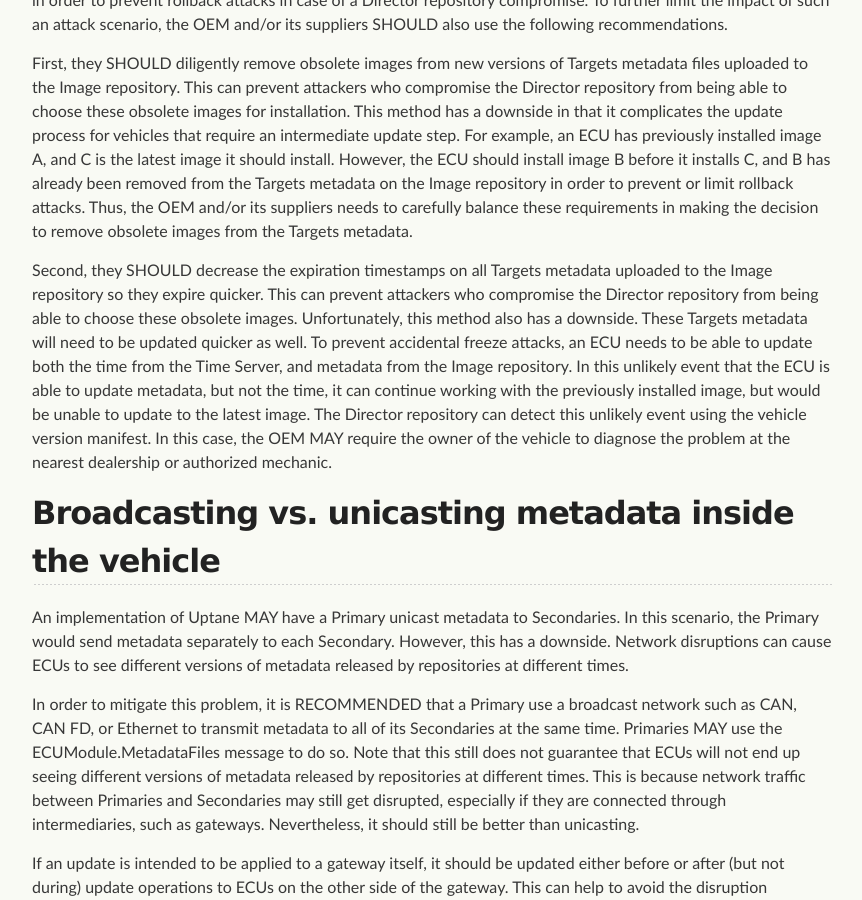
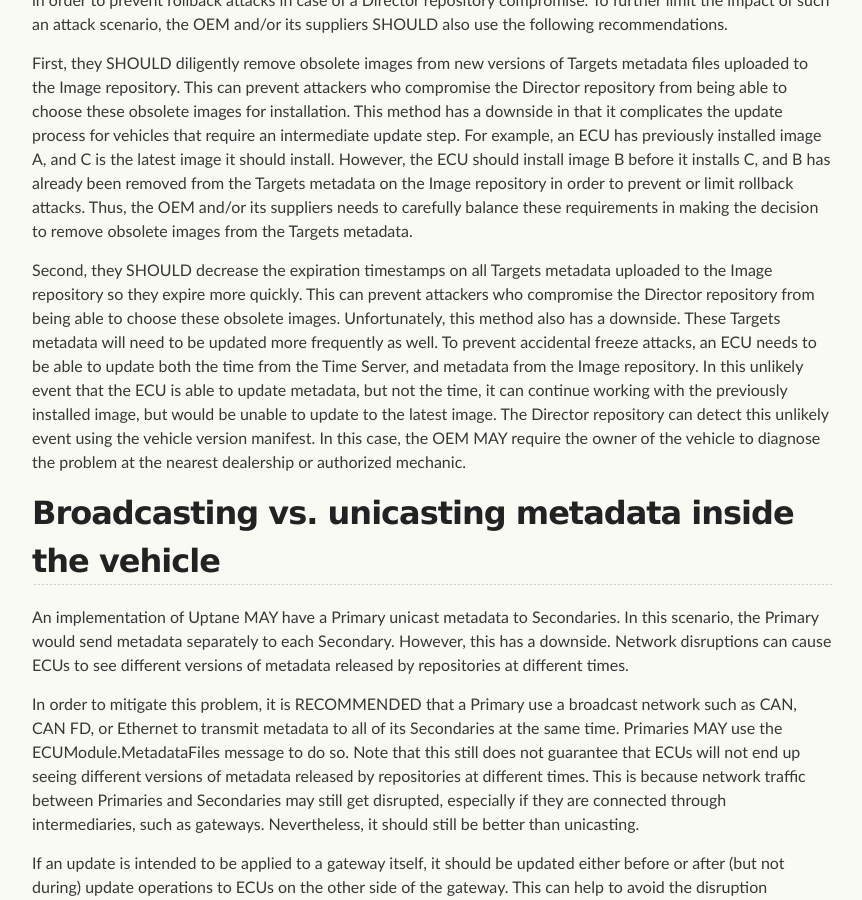
Before and after one commit to uptane/deployment-considerations, a Jekyll site: the page built from security_considerations.md, in a window 1280 px wide and 900 px high, scrolled down 1236 px. Shown: the whole window, without its empty margins (208-1070 px from the left). Built offline with Jekyll 4.4.1, drawn with Linux system fonts in a browser that asks for light colours; our own code applies the rules of GitHub Pages for plain Markdown files.

Commit message:
Update security_considerations.md
Co-Authored-By: Patrick Vacek <patrickvacek@gmail.com>

```diff
--- a/security_considerations.md
+++ b/security_considerations.md
@@ -24,7 +24,7 @@ On the [Exceptional Operations](https://github.com/uptane/deployment-considerati
 
 First, they SHOULD diligently remove obsolete images from new versions of Targets metadata files uploaded to the Image repository. This can prevent attackers who compromise the Director repository from being able to choose these obsolete images for installation. This method has a downside in that it complicates the update process for vehicles that require an intermediate update step. For example, an ECU has previously installed image A, and C is the latest image it should install. However, the ECU should install image B before it installs C, and B has already been removed from the Targets metadata on the Image repository in order to prevent or limit rollback attacks. Thus, the OEM and/or its suppliers needs to carefully balance these requirements in making the decision to remove obsolete images from the Targets metadata.
 
-Second, they SHOULD decrease the expiration timestamps on all Targets metadata uploaded to the Image repository so they expire quicker. This can prevent attackers who compromise the Director repository from being able to choose these obsolete images. Unfortunately, this method also has a downside. These Targets metadata will need to be updated quicker as well. To prevent accidental freeze attacks, an ECU needs to be able to update both the time from the Time Server, and metadata from the Image repository.  In this unlikely event that the ECU is able to update metadata, but not the time, it can continue working with the previously installed image, but would be unable to update to the latest image. The Director repository can detect this unlikely event using the vehicle version manifest. In this case, the OEM MAY require the owner of the vehicle to diagnose the problem at the nearest dealership or authorized mechanic.
+Second, they SHOULD decrease the expiration timestamps on all Targets metadata uploaded to the Image repository so they expire more quickly. This can prevent attackers who compromise the Director repository from being able to choose these obsolete images. Unfortunately, this method also has a downside. These Targets metadata will need to be updated more frequently as well. To prevent accidental freeze attacks, an ECU needs to be able to update both the time from the Time Server, and metadata from the Image repository.  In this unlikely event that the ECU is able to update metadata, but not the time, it can continue working with the previously installed image, but would be unable to update to the latest image. The Director repository can detect this unlikely event using the vehicle version manifest. In this case, the OEM MAY require the owner of the vehicle to diagnose the problem at the nearest dealership or authorized mechanic.
 
 ## Broadcasting vs. unicasting metadata inside the vehicle
 An implementation of Uptane MAY have a Primary unicast metadata to Secondaries. In this scenario, the Primary would send metadata separately to each Secondary. However, this has a downside. Network disruptions can cause ECUs to see different versions of metadata released by repositories at different times.
```
